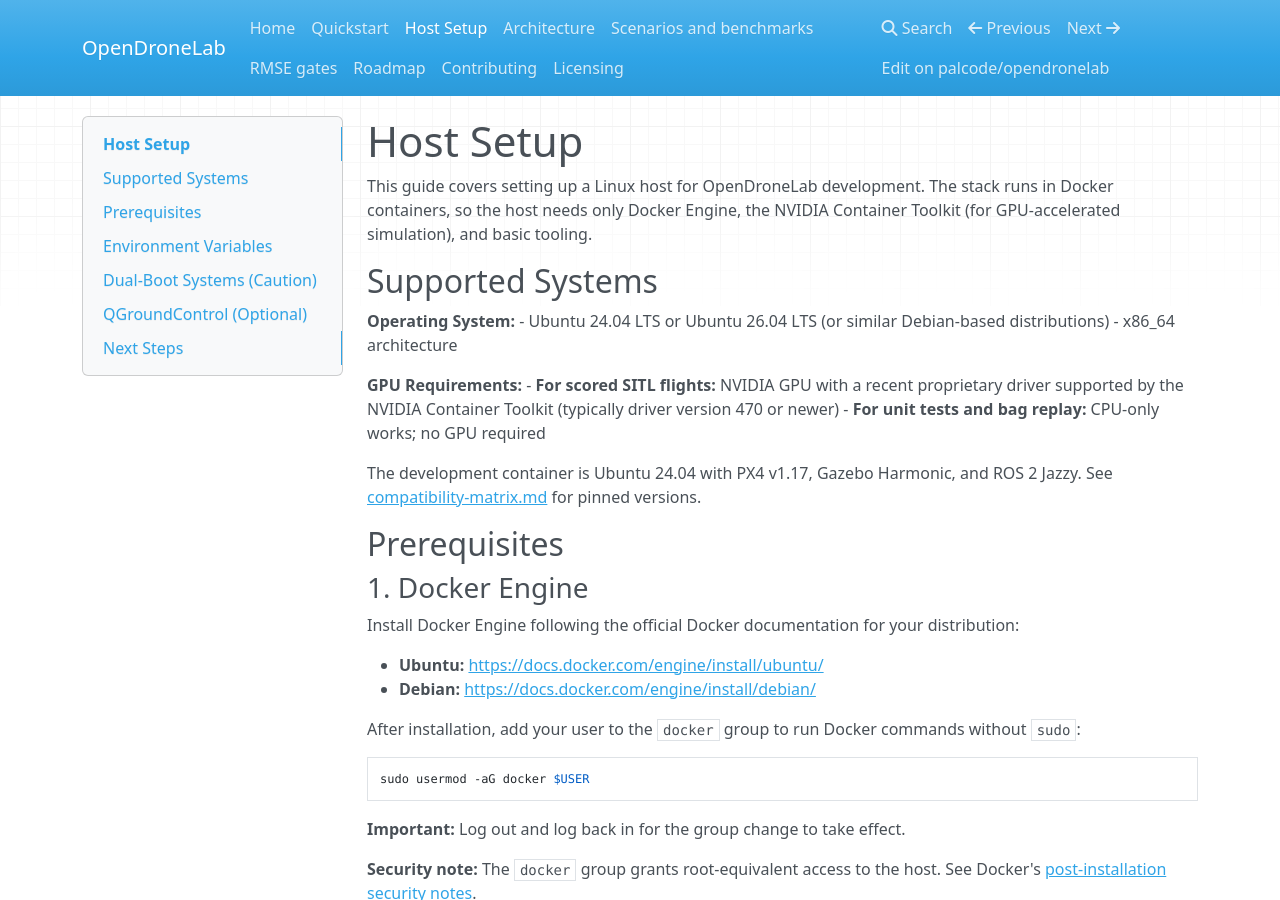
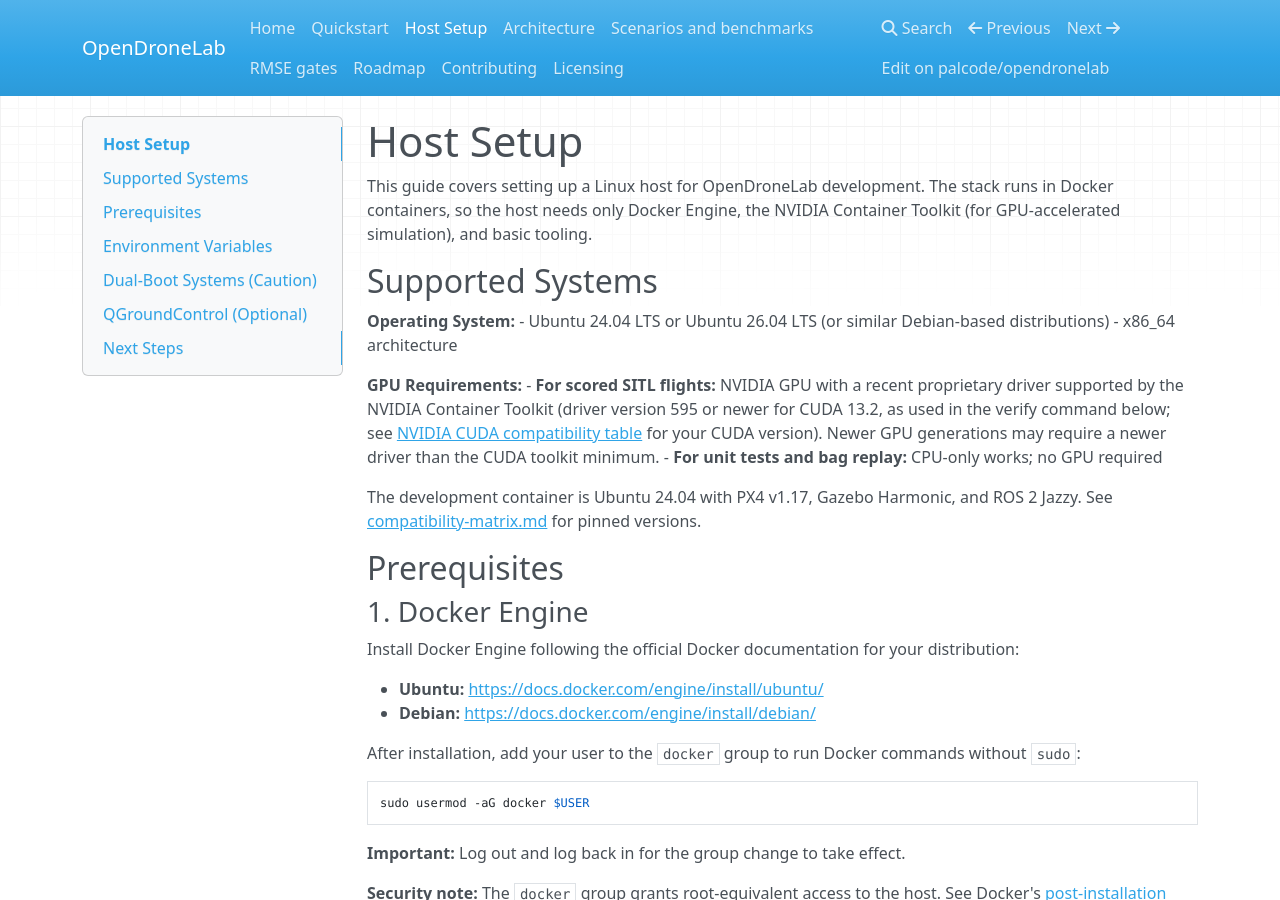
Before and after one commit to palcode/opendronelab, an MkDocs documentation site: the page built from docs/setup-host.md, in a window 1280 px wide and 900 px high. Built offline with MkDocs 1.6.1, drawn with Linux system fonts in a browser that asks for light colours; nearby versions of some CDN libraries.

Commit message:
docs: update NVIDIA driver version requirement for CUDA 13.2 (#39)

```diff
--- a/docs/setup-host.md
+++ b/docs/setup-host.md
@@ -9,7 +9,7 @@ This guide covers setting up a Linux host for OpenDroneLab development. The stac
 - x86_64 architecture
 
 **GPU Requirements:**
-- **For scored SITL flights:** NVIDIA GPU with a recent proprietary driver supported by the NVIDIA Container Toolkit (typically driver version 470 or newer)
+- **For scored SITL flights:** NVIDIA GPU with a recent proprietary driver supported by the NVIDIA Container Toolkit (driver version 595 or newer for CUDA 13.2, as used in the verify command below; see [NVIDIA CUDA compatibility table](https://docs.nvidia.com/cuda/cuda-toolkit-release-notes/index.html) for your CUDA version). Newer GPU generations may require a newer driver than the CUDA toolkit minimum.
 - **For unit tests and bag replay:** CPU-only works; no GPU required
 
 The development container is Ubuntu 24.04 with PX4 v1.17, Gazebo Harmonic, and ROS 2 Jazzy. See [compatibility-matrix.md](compatibility-matrix.md) for pinned versions.
```
Also changed, not shown: CHANGELOG.md (+2 -0 lines).
